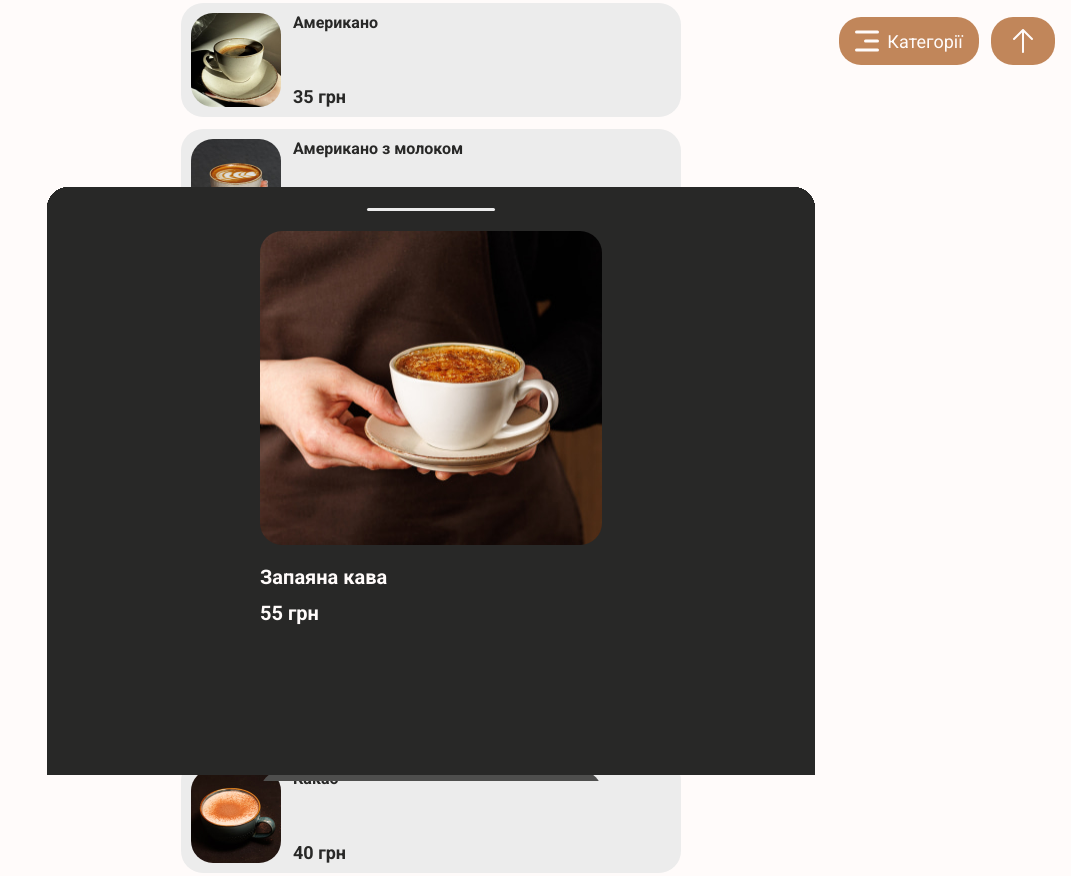
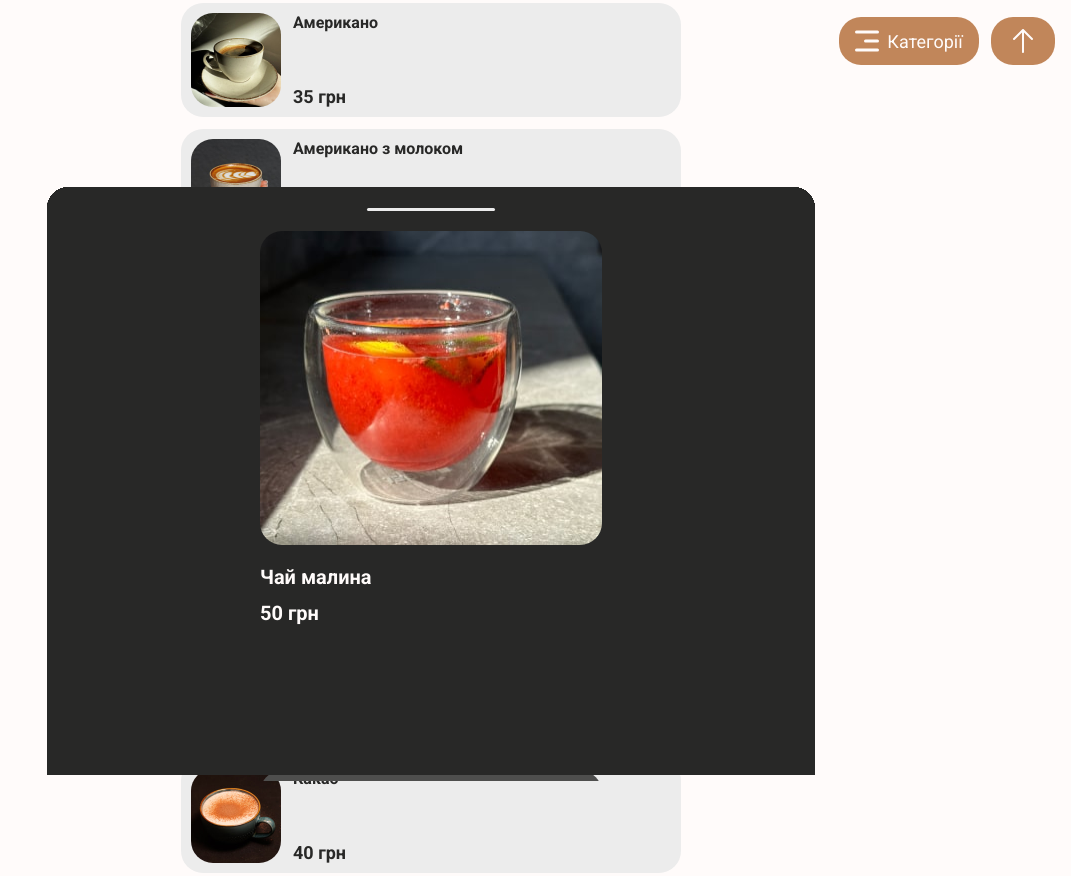
Before and after one commit to Olexandr597/CavaBar, a website: page menu.html in a window 1280 px wide. Shown: the part 675-1551 px from the top of the page, without its empty margins (209-1280 px from the left). Drawn offline with nearby package versions, Linux system fonts and the light colour scheme.

Commit message:
made second section

```diff
--- a/menu.html
+++ b/menu.html
@@ -460,7 +460,7 @@
             <h1 class="section_menu_title">Чай</h1>
     </div>
     <ul class="menu_section">
-        <li>
+        <li class="coffee_17">
             <div class="menu_box" >
                 <img class="photo_menu"  src="./images/tea_1.jpg" alt="Чай листовий" height="94" width="90">
                 <div class="container_text_menu">
@@ -469,7 +469,15 @@
                 </div>
             </div>
         </li>
-        <li>
+        <div class="pop_up_menu coffee_popup_17">
+            <div class="nav_line"><span class="nav_line_el"></span></div>
+            <img class="photo_menu_pop_up"  src="./images/tea_popup_1-min.jpg" alt="Чай листовий" >
+            <div class="container_text_menu_pop_up">
+                <p class="title_dish_pop_up">Чай листовий</p>
+                <p class="price_dish_pop_up">35 грн</p>
+            </div>
+        </div>
+        <li class="coffee_18">
             <div class="menu_box" >
                 <img class="photo_menu"  src="./images/tea_2.jpg" alt="Чай манго-маракуйя" height="94" width="90">
                 <div class="container_text_menu">
@@ -478,7 +486,15 @@
                 </div>
             </div>
         </li>
-        <li>
+        <div class="pop_up_menu coffee_popup_18">
+            <div class="nav_line"><span class="nav_line_el"></span></div>
+            <img class="photo_menu_pop_up"  src="./images/tea_popup_2-min.jpg" alt="Чай манго-маракуйя" >
+            <div class="container_text_menu_pop_up">
+                <p class="title_dish_pop_up">Чай манго-маракуйя</p>
+                <p class="price_dish_pop_up">50 грн</p>
+            </div>
+        </div>
+        <li class="coffee_19">
             <div class="menu_box" >
                 <img class="photo_menu"  src="./images/tea_3.jpg" alt="Чай смородина" height="94" width="90">
                 <div class="container_text_menu">
@@ -487,7 +503,15 @@
                 </div>
             </div>
         </li>
-        <li>
+        <div class="pop_up_menu coffee_popup_19">
+            <div class="nav_line"><span class="nav_line_el"></span></div>
+            <img class="photo_menu_pop_up"  src="./images/tea_popup_3-min.jpg" alt="Чай смородина" >
+            <div class="container_text_menu_pop_up">
+                <p class="title_dish_pop_up">Чай смородина</p>
+                <p class="price_dish_pop_up">50 грн</p>
+            </div>
+        </div>
+        <li class="coffee_20">
             <div class="menu_box" >
                 <img class="photo_menu"  src="./images/tea_4.jpg" alt="Чай полуниця" height="94" width="90">
                 <div class="container_text_menu">
@@ -496,7 +520,15 @@
                 </div>
             </div>
         </li>
-        <li>
+        <div class="pop_up_menu coffee_popup_20">
+            <div class="nav_line"><span class="nav_line_el"></span></div>
+            <img class="photo_menu_pop_up"  src="./images/tea_popup_4-min.jpg" alt="Чай полуниця" >
+            <div class="container_text_menu_pop_up">
+                <p class="title_dish_pop_up">Чай полуниця</p>
+                <p class="price_dish_pop_up">50 грн</p>
+            </div>
+        </div>
+        <li class="coffee_21">
             <div class="menu_box" >
                 <img class="photo_menu"  src="./images/tea_5.jpg" alt="Чай малина" height="94" width="90">
                 <div class="container_text_menu">
@@ -505,6 +537,14 @@
                 </div>
             </div>
         </li>
+        <div class="pop_up_menu coffee_popup_21">
+            <div class="nav_line"><span class="nav_line_el"></span></div>
+            <img class="photo_menu_pop_up"  src="./images/tea_popup_5-min.jpg" alt="Чай малина" >
+            <div class="container_text_menu_pop_up">
+                <p class="title_dish_pop_up">Чай малина</p>
+                <p class="price_dish_pop_up">50 грн</p>
+            </div>
+        </div>
     </ul>
 
 
@@ -522,6 +562,14 @@
                 </div>
             </div>
         </li>
+        <div class="pop_up_menu coffee_popup_21">
+            <div class="nav_line"><span class="nav_line_el"></span></div>
+            <img class="photo_menu_pop_up"  src="./images/tea_popup_5-min.jpg" alt="Чай малина" >
+            <div class="container_text_menu_pop_up">
+                <p class="title_dish_pop_up">Чай малина</p>
+                <p class="price_dish_pop_up">50 грн</p>
+            </div>
+        </div>
         <li>
             <div class="menu_box" >
                 <img class="photo_menu"  src="./images/ice_coffe_2.jpg" alt="Афогато" height="94" width="90">
```
Also changed, not shown: images/tea_popup_1-min.jpg (added), images/tea_popup_2-min.jpg (added), images/tea_popup_3-min.jpg (added), images/tea_popup_4-min.jpg (added), images/tea_popup_5-min.jpg (added).
